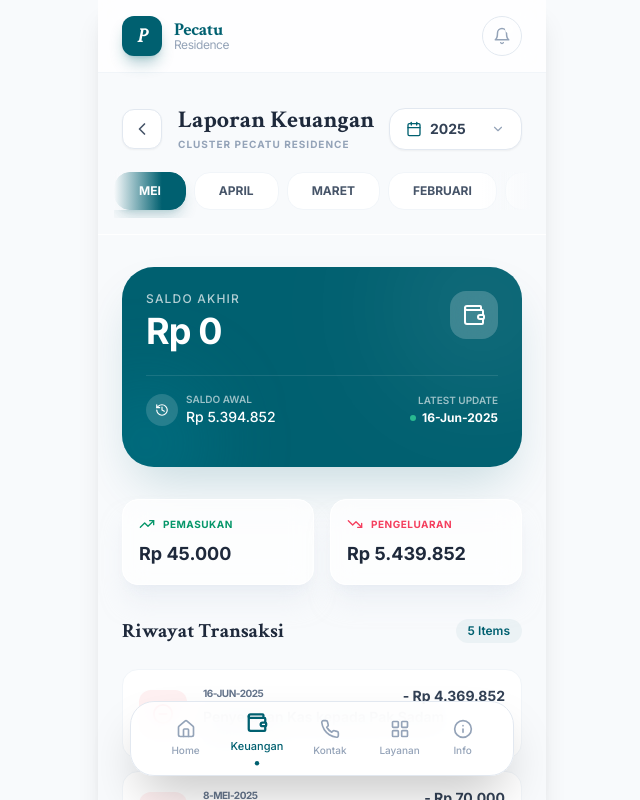
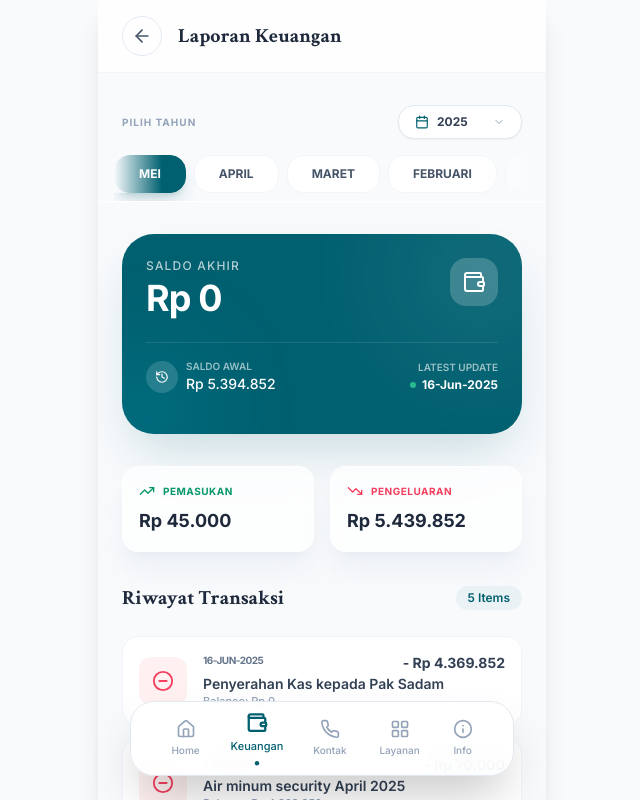
Before and after one commit to dominikuswilly/pecatu, a Vue app: page /keuangan in a window 1280 px wide. Shown: the whole page, without its empty margins (318-958 px from the left). Built offline with nearby package versions, Linux system fonts and the light colour scheme.

Commit message:
[2604210858] feat: implement header component and finance reporting view with dynamic filtering

```diff
--- a/src/components/Header.vue
+++ b/src/components/Header.vue
@@ -4,7 +4,7 @@ import { Bell } from 'lucide-vue-next'
 
 <template>
   <header
-    class="sticky top-0 z-40 bg-white/80 backdrop-blur-md px-6 py-4 flex items-center justify-between border-b border-slate-100">
+    class="fixed top-0 z-50 w-full max-w-md bg-white/80 backdrop-blur-md px-6 py-4 flex items-center justify-between border-b border-slate-100">
     <div class="flex items-center gap-3">
       <div
         class="w-10 h-10 bg-pecatu rounded-xl flex items-center justify-center text-white shadow-lg shadow-pecatu/30">
--- a/src/views/FinanceView.vue
+++ b/src/views/FinanceView.vue
@@ -2,6 +2,7 @@
 import { ref, computed, onMounted, onUnmounted, watch } from 'vue'
 import {
   Wallet,
+  ArrowLeft,
   ArrowUpRight,
   ArrowDownLeft,
   ChevronLeft,
@@ -15,7 +16,6 @@ import {
 } from 'lucide-vue-next'
 import { useRouter } from 'vue-router'
 import { financialReports } from '@/data/finance'
-import Header from '@/components/Header.vue'
 
 const router = useRouter()
 const isLoading = ref(false)
@@ -129,36 +129,32 @@ const getTransactionColor = (transaction) => {
 
 <template>
   <div class="min-h-screen bg-slate-50 pb-32 animate-in fade-in duration-500">
-    <Header />
+    <main class="px-6 py-4 space-y-8">
+      <!-- Header (Aligned with ContactView) -->
+      <div
+        class="sticky top-0 z-40 bg-white/80 backdrop-blur-md px-6 py-4 flex items-center gap-4 border-b border-slate-100 -mx-6 -mt-4">
+        <button @click="router.back()"
+          class="w-10 h-10 rounded-full border border-slate-200 flex items-center justify-center text-slate-600 active:scale-90 transition-all">
+          <ArrowLeft :size="20" />
+        </button>
+        <h1 class="text-xl font-serif font-bold text-slate-800">Laporan Keuangan</h1>
+      </div>
 
-    <main class="px-6 py-4 space-y-8">
-      <!-- Sticky Navigation Header -->
-      <section class="sticky top-0 z-40 bg-slate-50/90 backdrop-blur-md px-6 py-4 -mx-6 border-b border-white mb-2">
-        <div class="flex items-center justify-between mb-5">
-          <div class="flex items-center gap-4">
-            <button
-              @click="router.back()"
-              class="w-10 h-10 rounded-xl bg-white border border-slate-200 flex items-center justify-center text-slate-600 active:scale-95 transition-all shadow-sm"
-            >
-              <ChevronLeft :size="20" />
-            </button>
-            <div>
-              <h2 class="text-2xl font-serif font-bold text-slate-800 leading-tight">Laporan Keuangan</h2>
-              <p class="text-[10px] text-slate-400 font-bold uppercase tracking-widest mt-0.5">Cluster Pecatu Residence</p>
-            </div>
-          </div>
-
+      <!-- Selectors Section -->
+      <section
+        class="sticky top-[72px] z-40 bg-slate-50/90 backdrop-blur-md px-6 -mx-6 border-b border-white space-y-4">
+        <div class="flex items-center justify-between">
+          <span class="text-[10px] font-bold text-slate-400 uppercase tracking-widest">Pilih Tahun</span>
           <!-- Year Selector -->
           <div class="relative group">
-            <div class="flex items-center gap-2 bg-white border border-slate-200 rounded-2xl px-4 py-2.5 shadow-sm active:scale-95 transition-all cursor-pointer">
-              <Calendar :size="16" class="text-pecatu" />
-              <select
-                v-model="selectedYear"
-                class="appearance-none bg-transparent text-sm font-bold text-slate-700 focus:outline-none pr-4"
-              >
+            <div
+              class="flex items-center gap-2 bg-white border border-slate-200 rounded-2xl px-4 py-2 shadow-sm active:scale-95 transition-all cursor-pointer">
+              <Calendar :size="14" class="text-pecatu" />
+              <select v-model="selectedYear"
+                class="appearance-none bg-transparent text-xs font-bold text-slate-700 focus:outline-none pr-4">
                 <option v-for="year in availableYears" :key="year" :value="year">{{ year }}</option>
               </select>
-              <ChevronRight :size="14" class="text-slate-400 rotate-90" />
+              <ChevronRight :size="12" class="text-slate-400 rotate-90" />
             </div>
           </div>
         </div>
@@ -166,21 +162,21 @@ const getTransactionColor = (transaction) => {
         <!-- Horizontal Month Selector with Ghost Fade -->
         <div class="relative -mx-2">
           <div class="flex gap-2 overflow-x-auto pb-2 scrollbar-none px-2 snap-x">
-            <button
-              v-for="report in filteredReports"
-              :key="report.report_title"
+            <button v-for="report in filteredReports" :key="report.report_title"
               @click="selectReport(report.report_title)"
-              class="shrink-0 px-6 py-2.5 rounded-2xl text-xs font-bold transition-all border snap-start"
-              :class="selectedReportTitle === report.report_title
+              class="shrink-0 px-6 py-2.5 rounded-2xl text-xs font-bold transition-all border snap-start" :class="selectedReportTitle === report.report_title
                 ? 'bg-pecatu text-white border-pecatu shadow-lg shadow-pecatu/20'
-                : 'bg-white text-slate-600 border-slate-100 hover:border-slate-300'"
-            >
+                : 'bg-white text-slate-600 border-slate-100 hover:border-slate-300'">
               {{ report.report_title.split(' ')[3] }}
             </button>
           </div>
           <!-- Edge Fades (Ghost Sliders) -->
-          <div class="absolute top-0 right-0 bottom-2 w-12 bg-gradient-to-l from-slate-50 to-transparent pointer-events-none"></div>
-          <div class="absolute top-0 left-0 bottom-2 w-12 bg-gradient-to-r from-slate-50 to-transparent pointer-events-none"></div>
+          <div
+            class="absolute top-0 right-0 bottom-2 w-12 bg-gradient-to-l from-slate-50 to-transparent pointer-events-none">
+          </div>
+          <div
+            class="absolute top-0 left-0 bottom-2 w-12 bg-gradient-to-r from-slate-50 to-transparent pointer-events-none">
+          </div>
         </div>
       </section>
 
@@ -203,7 +199,8 @@ const getTransactionColor = (transaction) => {
         </div>
 
         <Transition name="slide-up" mode="out-in">
-          <div :key="selectedReportTitle" v-if="!isLoading && currentReport" class="relative overflow-hidden bg-pecatu rounded-[2rem] p-6 text-white shadow-2xl shadow-pecatu/20">
+          <div :key="selectedReportTitle" v-if="!isLoading && currentReport"
+            class="relative overflow-hidden bg-pecatu rounded-[2rem] p-6 text-white shadow-2xl shadow-pecatu/20">
             <!-- Decorative shapes -->
             <div class="absolute -top-10 -right-10 w-40 h-40 bg-white/10 rounded-full blur-3xl"></div>
             <div class="absolute -bottom-10 -left-10 w-32 h-32 bg-pecatu-light/30 rounded-full blur-2xl"></div>
@@ -244,26 +241,26 @@ const getTransactionColor = (transaction) => {
 
       <!-- Statistics -->
       <section class="grid grid-cols-2 gap-4">
-        <div class="glass-card p-4 space-y-2" :class="{'animate-pulse bg-slate-100': isLoading}">
+        <div class="glass-card p-4 space-y-2" :class="{ 'animate-pulse bg-slate-100': isLoading }">
           <div v-if="!isLoading" class="space-y-2">
             <div class="flex items-center gap-2 text-emerald-600">
               <TrendingUp :size="16" />
               <span class="text-[10px] font-bold uppercase tracking-wider">Pemasukan</span>
             </div>
             <p class="text-lg font-bold text-slate-800">
-              {{ formatCurrency(currentReport.transactions.reduce((acc, t) => acc + t.credit, 0)) }}
+              {{formatCurrency(currentReport.transactions.reduce((acc, t) => acc + t.credit, 0))}}
             </p>
           </div>
           <div v-else class="h-12"></div>
         </div>
-        <div class="glass-card p-4 space-y-2" :class="{'animate-pulse bg-slate-100': isLoading}">
+        <div class="glass-card p-4 space-y-2" :class="{ 'animate-pulse bg-slate-100': isLoading }">
           <div v-if="!isLoading" class="space-y-2">
             <div class="flex items-center gap-2 text-rose-500">
               <TrendingDown :size="16" />
               <span class="text-[10px] font-bold uppercase tracking-wider">Pengeluaran</span>
             </div>
             <p class="text-lg font-bold text-slate-800">
-              {{ formatCurrency(currentReport.transactions.reduce((acc, t) => acc + t.debit, 0)) }}
+              {{formatCurrency(currentReport.transactions.reduce((acc, t) => acc + t.debit, 0))}}
             </p>
           </div>
           <div v-else class="h-12"></div>
@@ -283,10 +280,14 @@ const getTransactionColor = (transaction) => {
         <div class="space-y-3 relative min-h-[200px]">
           <!-- Skeleton Rows -->
           <div v-if="isLoading" class="space-y-3">
-            <div v-for="i in 5" :key="i" class="bg-white p-4 rounded-2xl border border-slate-50 flex items-center gap-4 animate-pulse">
+            <div v-for="i in 5" :key="i"
+              class="bg-white p-4 rounded-2xl border border-slate-50 flex items-center gap-4 animate-pulse">
               <div class="w-12 h-12 rounded-xl bg-slate-100"></div>
               <div class="flex-1 space-y-2">
-                <div class="flex justify-between"><div class="w-16 h-2 bg-slate-100 rounded"></div><div class="w-20 h-3 bg-slate-100 rounded"></div></div>
+                <div class="flex justify-between">
+                  <div class="w-16 h-2 bg-slate-100 rounded"></div>
+                  <div class="w-20 h-3 bg-slate-100 rounded"></div>
+                </div>
                 <div class="w-3/4 h-4 bg-slate-100 rounded"></div>
               </div>
             </div>
@@ -294,11 +295,8 @@ const getTransactionColor = (transaction) => {
 
           <TransitionGroup v-else name="list-complete" tag="div" class="space-y-3">
             <!-- Empty State -->
-            <div
-              v-if="sortedTransactions.length === 0"
-              key="empty"
-              class="flex flex-col items-center justify-center py-12 px-6 bg-white rounded-3xl border border-dashed border-slate-200 text-center space-y-4"
-            >
+            <div v-if="sortedTransactions.length === 0" key="empty"
+              class="flex flex-col items-center justify-center py-12 px-6 bg-white rounded-3xl border border-dashed border-slate-200 text-center space-y-4">
               <div class="w-16 h-16 bg-slate-50 rounded-full flex items-center justify-center text-slate-300">
                 <History :size="32" />
               </div>
@@ -309,17 +307,12 @@ const getTransactionColor = (transaction) => {
             </div>
 
             <!-- Transaction Items -->
-            <div
-              v-for="(transaction, index) in sortedTransactions"
-              :key="transaction.description + transaction.date"
+            <div v-for="(transaction, index) in sortedTransactions" :key="transaction.description + transaction.date"
               class="transaction-item relative group bg-white p-4 rounded-2xl border border-slate-100 flex items-center gap-4 hover:border-pecatu/20 transition-all active:scale-[0.98]"
-              @click.stop="toggleTooltip(index)"
-            >
+              @click.stop="toggleTooltip(index)">
               <!-- Transaction Icon -->
-              <div
-                class="w-12 h-12 rounded-xl shrink-0 flex items-center justify-center"
-                :class="getTransactionColor(transaction)"
-              >
+              <div class="w-12 h-12 rounded-xl shrink-0 flex items-center justify-center"
+                :class="getTransactionColor(transaction)">
                 <component :is="getTransactionIcon(transaction)" :size="22" />
               </div>
 
@@ -329,14 +322,14 @@ const getTransactionColor = (transaction) => {
                   <span class="text-[10px] font-bold uppercase tracking-tighter text-slate-500">
                     {{ transaction.date }}
                   </span>
-                  <span
-                    class="font-bold text-sm"
-                    :class="transaction.credit > 0 ? 'text-emerald-600' : 'text-slate-700'"
-                  >
-                    {{ transaction.credit > 0 ? '+' : '-' }} {{ formatCurrency(transaction.credit || transaction.debit) }}
+                  <span class="font-bold text-sm"
+                    :class="transaction.credit > 0 ? 'text-emerald-600' : 'text-slate-700'">
+                    {{ transaction.credit > 0 ? '+' : '-' }} {{ formatCurrency(transaction.credit || transaction.debit)
+                    }}
                   </span>
                 </div>
-                <p class="text-sm font-semibold text-slate-700 truncate leading-tight group-hover:text-pecatu transition-colors">
+                <p
+                  class="text-sm font-semibold text-slate-700 truncate leading-tight group-hover:text-pecatu transition-colors">
                   {{ transaction.description }}
                 </p>
                 <p class="text-[11px] text-slate-400 font-medium">
@@ -345,14 +338,13 @@ const getTransactionColor = (transaction) => {
               </div>
 
               <!-- Tooltip -->
-              <div
-                v-if="activeTooltipIndex === index"
-                class="absolute left-4 right-4 bottom-full mb-2 z-50 p-4 bg-slate-800 text-white text-xs font-medium rounded-2xl shadow-2xl animate-in fade-in slide-in-from-bottom-2 duration-200"
-              >
+              <div v-if="activeTooltipIndex === index"
+                class="absolute left-4 right-4 bottom-full mb-2 z-50 p-4 bg-slate-800 text-white text-xs font-medium rounded-2xl shadow-2xl animate-in fade-in slide-in-from-bottom-2 duration-200">
                 <div class="relative">
                   <p class="leading-relaxed">{{ transaction.description }}</p>
                   <!-- Arrow -->
-                  <div class="absolute -bottom-5 left-1/2 -translate-x-1/2 w-4 h-4 bg-slate-800 rotate-45 rounded-sm"></div>
+                  <div class="absolute -bottom-5 left-1/2 -translate-x-1/2 w-4 h-4 bg-slate-800 rotate-45 rounded-sm">
+                  </div>
                 </div>
               </div>
             </div>
@@ -381,6 +373,7 @@ const getTransactionColor = (transaction) => {
 .scrollbar-none::-webkit-scrollbar {
   display: none;
 }
+
 .scrollbar-none {
   -ms-overflow-style: none;
   scrollbar-width: none;
@@ -391,10 +384,12 @@ const getTransactionColor = (transaction) => {
 .slide-up-leave-active {
   transition: all 0.5s cubic-bezier(0.16, 1, 0.3, 1);
 }
+
 .slide-up-enter-from {
   opacity: 0;
   transform: translateY(30px) scale(0.98);
 }
+
 .slide-up-leave-to {
   opacity: 0;
   transform: translateY(-30px) scale(1.02);
@@ -405,19 +400,27 @@ const getTransactionColor = (transaction) => {
 .list-complete-leave-active {
   transition: all 0.4s ease;
 }
+
 .list-complete-enter-from {
   opacity: 0;
   transform: translateY(20px);
 }
+
 .list-complete-leave-to {
   opacity: 0;
   transform: translateY(-20px);
 }
 
 @keyframes spin-slow {
-  from { transform: rotate(0deg); }
-  to { transform: rotate(360deg); }
+  from {
+    transform: rotate(0deg);
+  }
+
+  to {
+    transform: rotate(360deg);
+  }
 }
+
 .animate-spin-slow {
   animation: spin-slow 12s linear infinite;
 }
--- a/src/views/HomeView.vue
+++ b/src/views/HomeView.vue
@@ -27,7 +27,7 @@ const iconMap = {
   <div class="animate-in fade-in slide-in-from-bottom-4 duration-500">
     <Header />
 
-    <div class="px-6 py-6 pb-20 space-y-8">
+    <div class="px-6 pt-24 pb-20 space-y-8">
       <!-- Hero Section -->
       <section class="space-y-2">
         <h2 class="text-3xl font-serif font-bold text-slate-800">Halo, Tetangga! 👋</h2>
```
